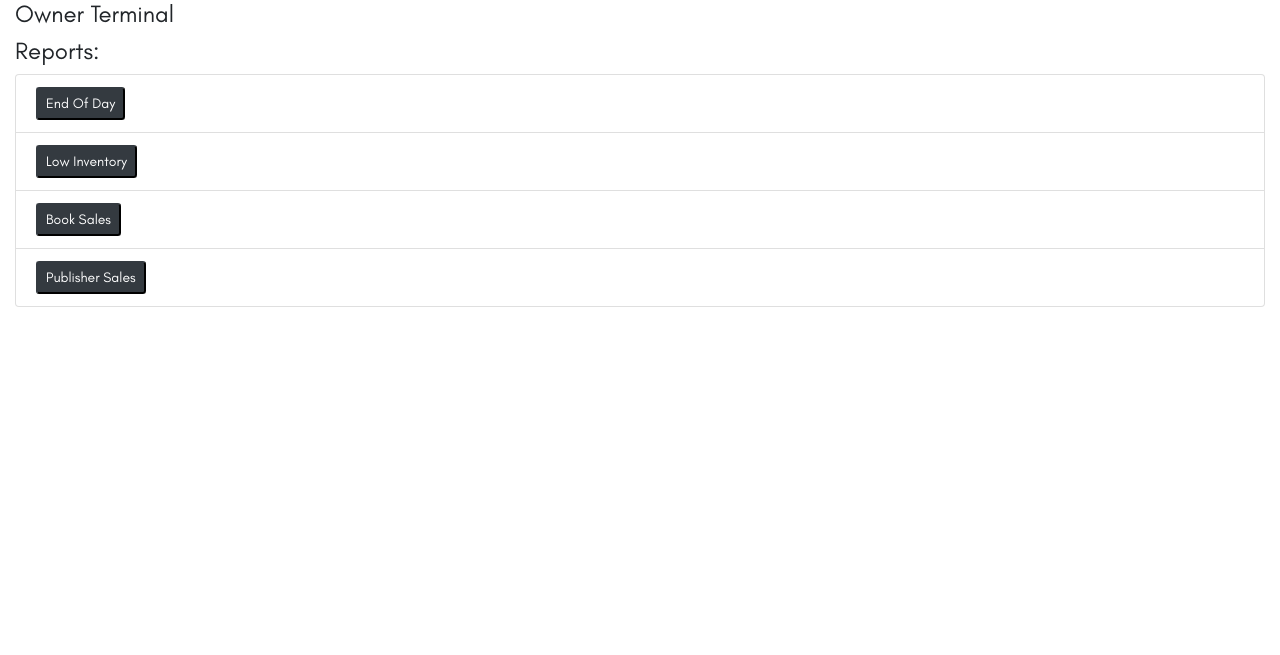
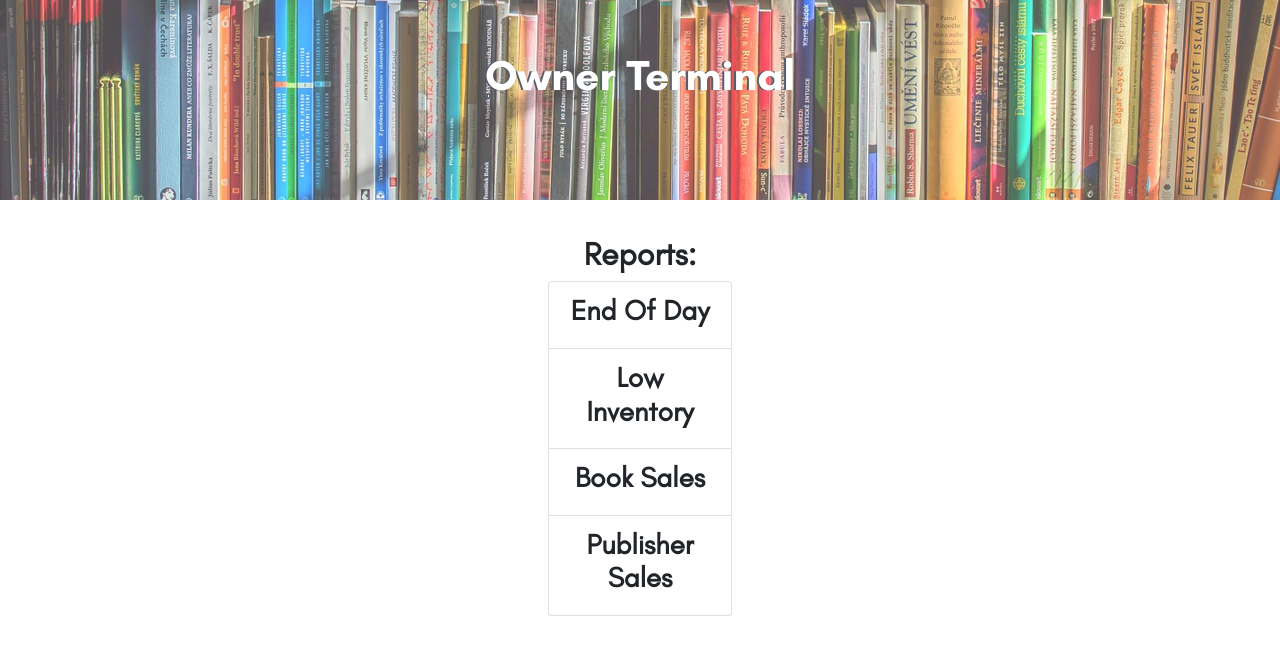
Before and after one commit to dsluo-archive/BookStore, a Django app: template templates/reports_overview.html in a window 1280 px wide. Shown: the part 56-711 px from the top of the page. Run offline with Django 3.2, Linux system fonts and the light colour scheme; the template is opened without the code that fills it, so the values that code supplies are empty; parts of the project's set-up code (start-up, migrations or seed data) failed here and were passed over; some libraries are stand-ins or nearby versions.

Commit message:
Added styling to reports_overview

```diff
--- a/templates/reports_overview.html
+++ b/templates/reports_overview.html
@@ -3,7 +3,7 @@
 {% load static %}
 
 {% block per_page_css %}
-{#    <link rel="stylesheet" href="{% static 'css/terminal.css' %}">#}
+	<link rel="stylesheet" href="{% static 'css/terminal.css' %}">
 {% endblock per_page_css %}
 
 {% block main_content %}
@@ -11,30 +11,42 @@
     <div class="container-fluid banner">
         <div class="row">
             <div class="col-md-12">
-                <h4>Owner Terminal</h4>
+                <h3>Owner Terminal</h3>
             </div>
         </div>
     </div>
 
-    <div class="container-fluid reports">
+    <div class="container-fluid reports pad-top">
         <div class="row">
-            <div class="col-md-12">
-                <h4>Reports:</h4>
+            <div class="center offset-md-5 col-md-2">
+                <h2><strong>Reports:</strong></h2>
                 <ul class="list-group">
-                    <li class="list-group-item">
-                        <a href="{% url "analytics:eod_view" %}"><button class="btn-sm btn-dark">End Of Day</button></a>
+                    <li class="list-group-item center clickable-item" data-href="{% url "analytics:eod_view" %}">
+                        <h3><strong>End Of Day</strong></h3>
                     </li>
-                    <li class="list-group-item">
-                        <a href="{% url "analytics:low_inv_report" %}"><button class="btn-sm btn-dark">Low Inventory</button></a>
+                    <li class="list-group-item center clickable-item" data-href="{% url "analytics:low_inv_report" %}">
+                        <h3><strong>Low Inventory</strong></h3>
                     </li>
-                    <li class="list-group-item">
-                        <a href="{% url "analytics:book_sales_view" %}"><button class="btn-sm btn-dark">Book Sales</button></a>
+                    <li class="list-group-item center clickable-item" data-href="{% url "analytics:book_sales_view" %}">
+                        <h3><strong>Book Sales</strong></h3>
                     </li>
-                    <li class="list-group-item">
-                        <a href="{% url "analytics:publisher_sales_view" %}"><button class="btn-sm btn-dark">Publisher Sales</button></a>
+                    <li class="list-group-item center clickable-item" data-href="{% url "analytics:publisher_sales_view" %}">
+                        <h3><strong>Publisher Sales</strong></h3>
                     </li>
                 </ul>
             </div>
         </div>
     </div>
 {% endblock main_content %}
+
+{% block jquery %}
+
+    <script>
+        jQuery(document).ready(function($) {
+            $(".clickable-item").click(function() {
+                window.location = $(this).data("href");
+            });
+        });
+    </script>
+
+{% endblock %}
```
